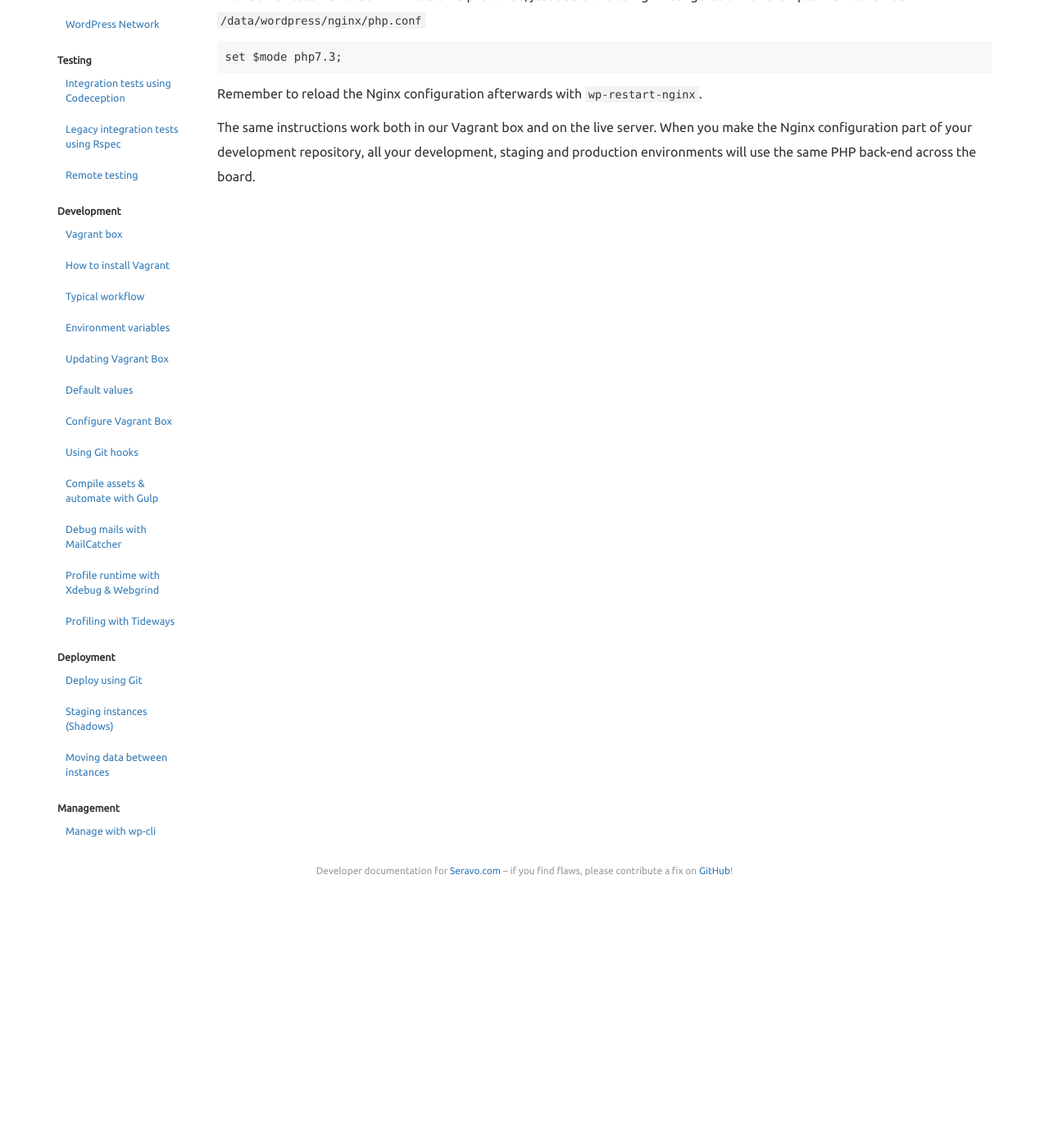
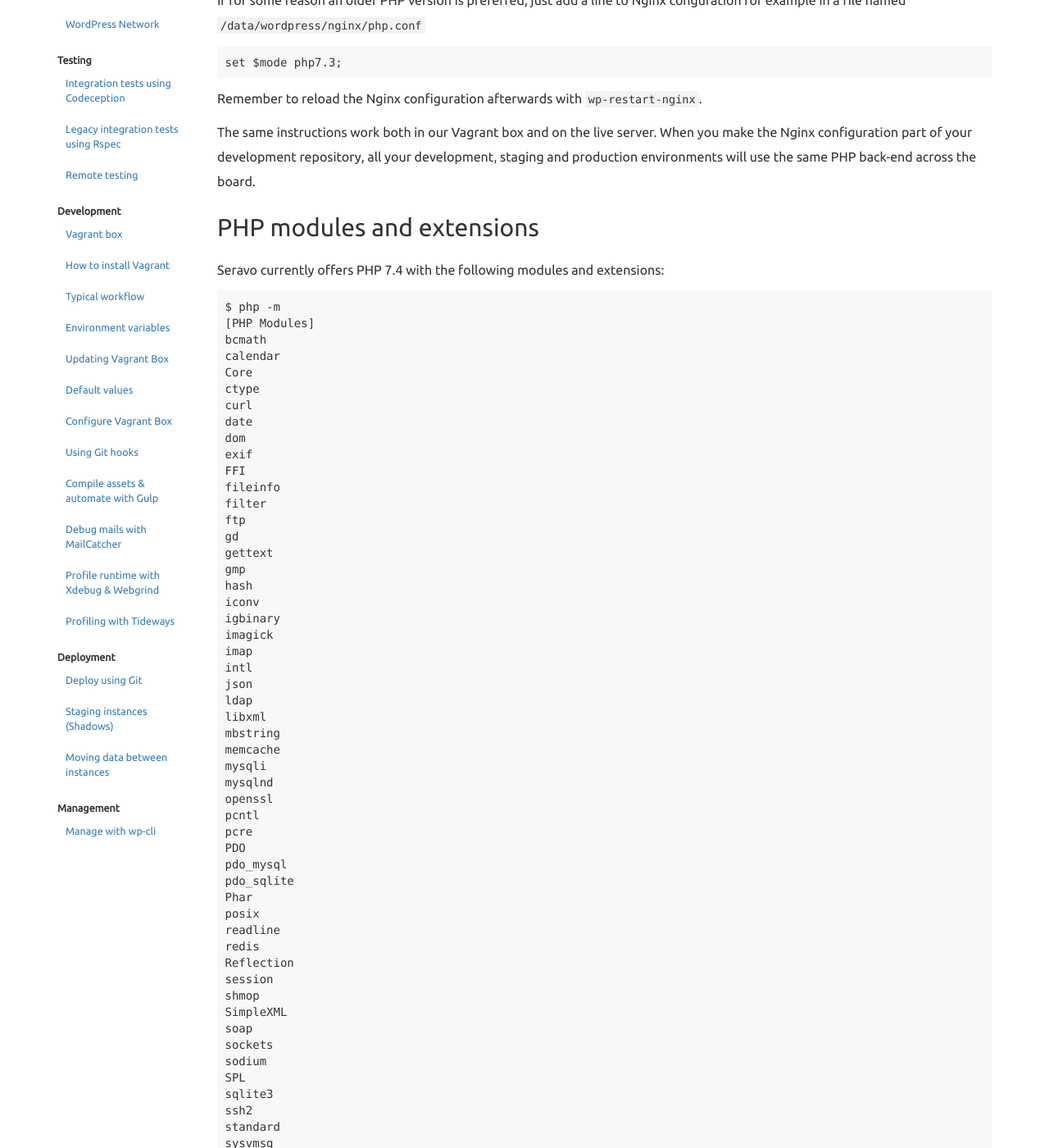
Before and after one commit to Seravo/docs, a Jekyll site: the page built from _posts/2016-06-21-php7-hhvm.md, in a window 1280 px wide and 1400 px high, scrolled down 704 px. Shown: the whole window at 82% size. Built offline with Jekyll 4.4.1, drawn with Linux system fonts in a browser that asks for light colours; nearby versions of some CDN libraries; before the commit the page ends 1804 px from its top, so only the background shows below that; some of the changed text lies outside the part shown.

Commit message:
List PHP modules and how to request for more

````diff
--- a/_posts/2016-06-21-php7-hhvm.md
+++ b/_posts/2016-06-21-php7-hhvm.md
@@ -11,7 +11,7 @@ summary: "Seravo.com always offers the latest version of PHP for fast and secure
 
 By default, Seravo.com uses the PHP7 as its PHP driver because it is widely supported in the WordPress community and the vast majority of plugins will work with it. Alternative engines have however also been available and customers can easily change the PHP version in use.
 
-### PHP versions
+## PHP versions
 
 The PHP version can be modified by making a (or modifying an existing) file in `/data/wordpress/nginx/*.conf` that contains the line:
 ```
@@ -28,3 +28,82 @@ set $mode php7.3;
 Remember to reload the Nginx configuration afterwards with `wp-restart-nginx`.
 
 The same instructions work both in our Vagrant box and on the live server. When you make the Nginx configuration part of your development repository, all your development, staging and production environments will use the same PHP back-end across the board.
+
+## PHP modules and extensions
+
+Seravo currently offers PHP 7.4 with the following modules and extensions:
+
+```
+$ php -m
+[PHP Modules]
+bcmath
+calendar
+Core
+ctype
+curl
+date
+dom
+exif
+FFI
+fileinfo
+filter
+ftp
+gd
+gettext
+gmp
+hash
+iconv
+igbinary
+imagick
+imap
+intl
+json
+ldap
+libxml
+mbstring
+memcache
+mysqli
+mysqlnd
+openssl
+pcntl
+pcre
+PDO
+pdo_mysql
+pdo_sqlite
+Phar
+posix
+readline
+redis
+Reflection
+session
+shmop
+SimpleXML
+soap
+sockets
+sodium
+SPL
+sqlite3
+ssh2
+standard
+sysvmsg
+sysvsem
+sysvshm
+tideways
+tidy
+tokenizer
+xdebug
+xml
+xmlreader
+xmlrpc
+xmlwriter
+xsl
+Zend OPcache
+zip
+zlib
+
+[Zend Modules]
+Xdebug
+Zend OPcache
+```
+
+You can also obtain this list by running `php -m` on the command line. An even more extended list of PHP features and settings enabled can be obtained with `php -i`. If you have requests about new modules or features, you can contact our customer support or file an issue at https://github.com/Seravo/WordPress/.
````
